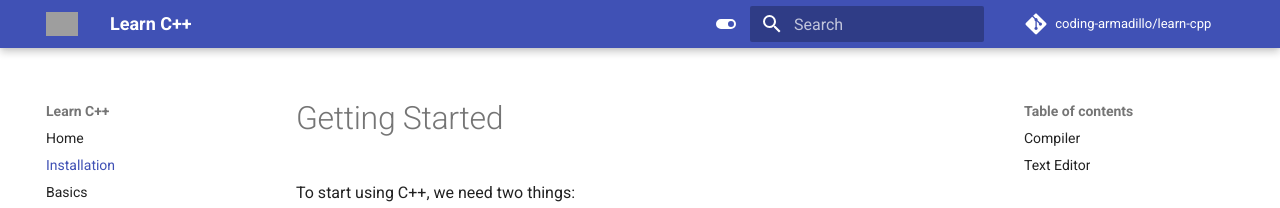
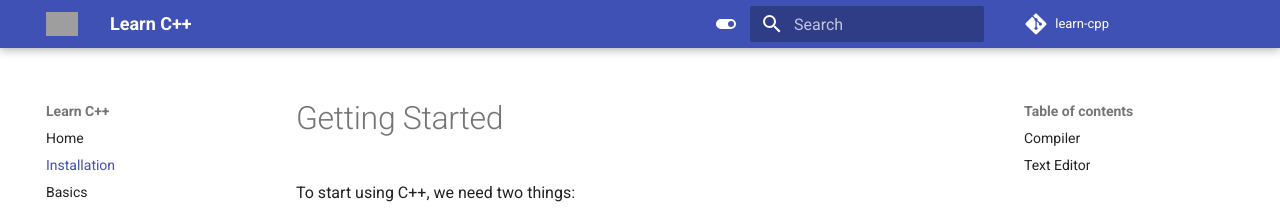
Before and after one commit to coding-armadillo/learn-cpp, an MkDocs documentation site: the page built from docs/get-started.md, in a window 1280 px wide. Shown: the top 208 px of the page. Built offline with MkDocs 1.6.1 and Material for MkDocs 9.7.7, drawn with Linux system fonts in a browser that asks for light colours; comment, search, counter and statistics services are not loaded; grey boxes are pictures that could not be loaded.

Commit message:
update docs

```diff
--- a/mkdocs.yml
+++ b/mkdocs.yml
@@ -22,7 +22,8 @@
   features:
     - header.autohide
     - content.code.copy
-repo_name: coding-armadillo/learn-cpp
+    - navigation.top
+repo_name: learn-cpp
 repo_url: https://github.com/coding-armadillo/learn-cpp
 copyright: Copyright &copy; 2022 Coding Armadillo
 nav:
```
